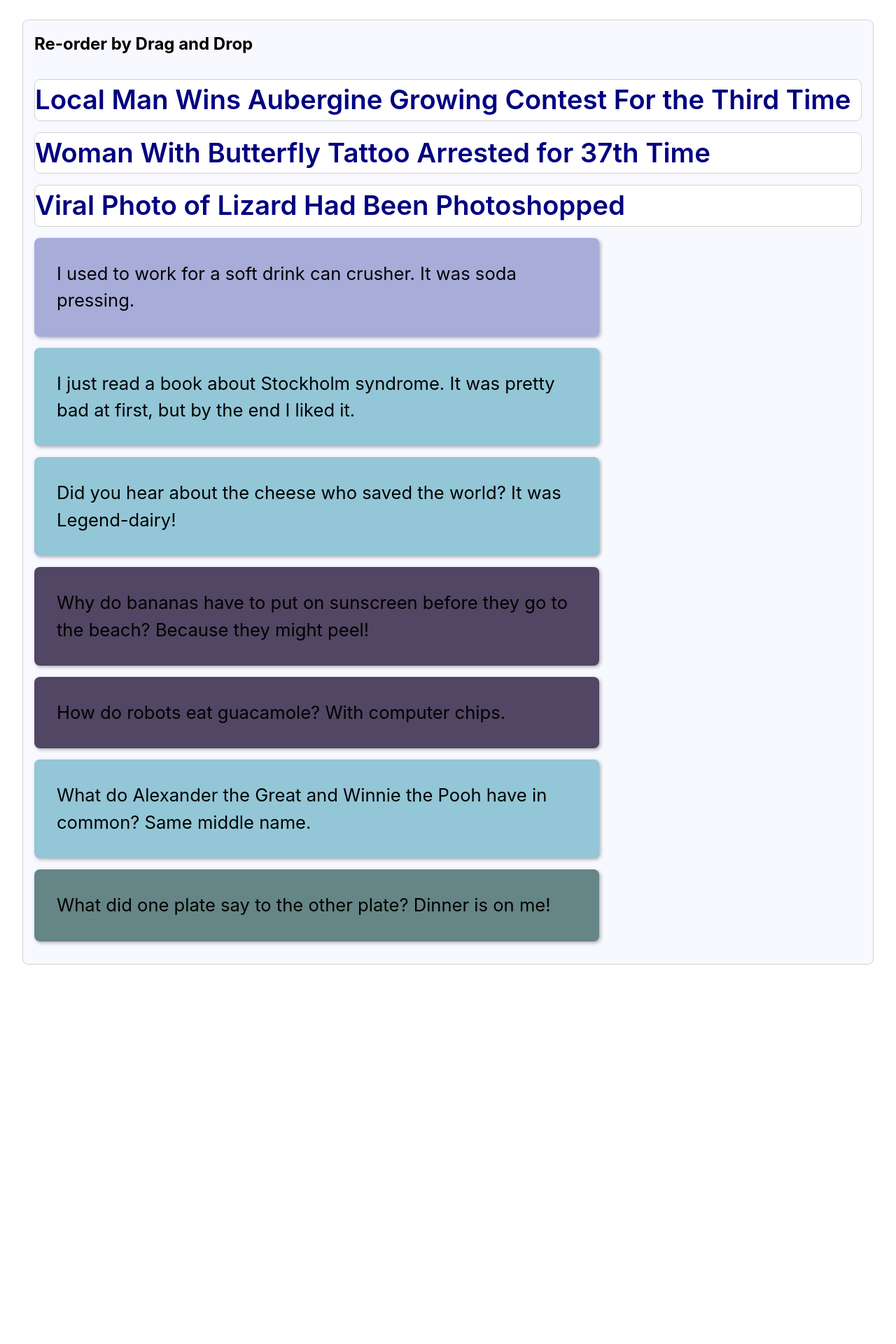
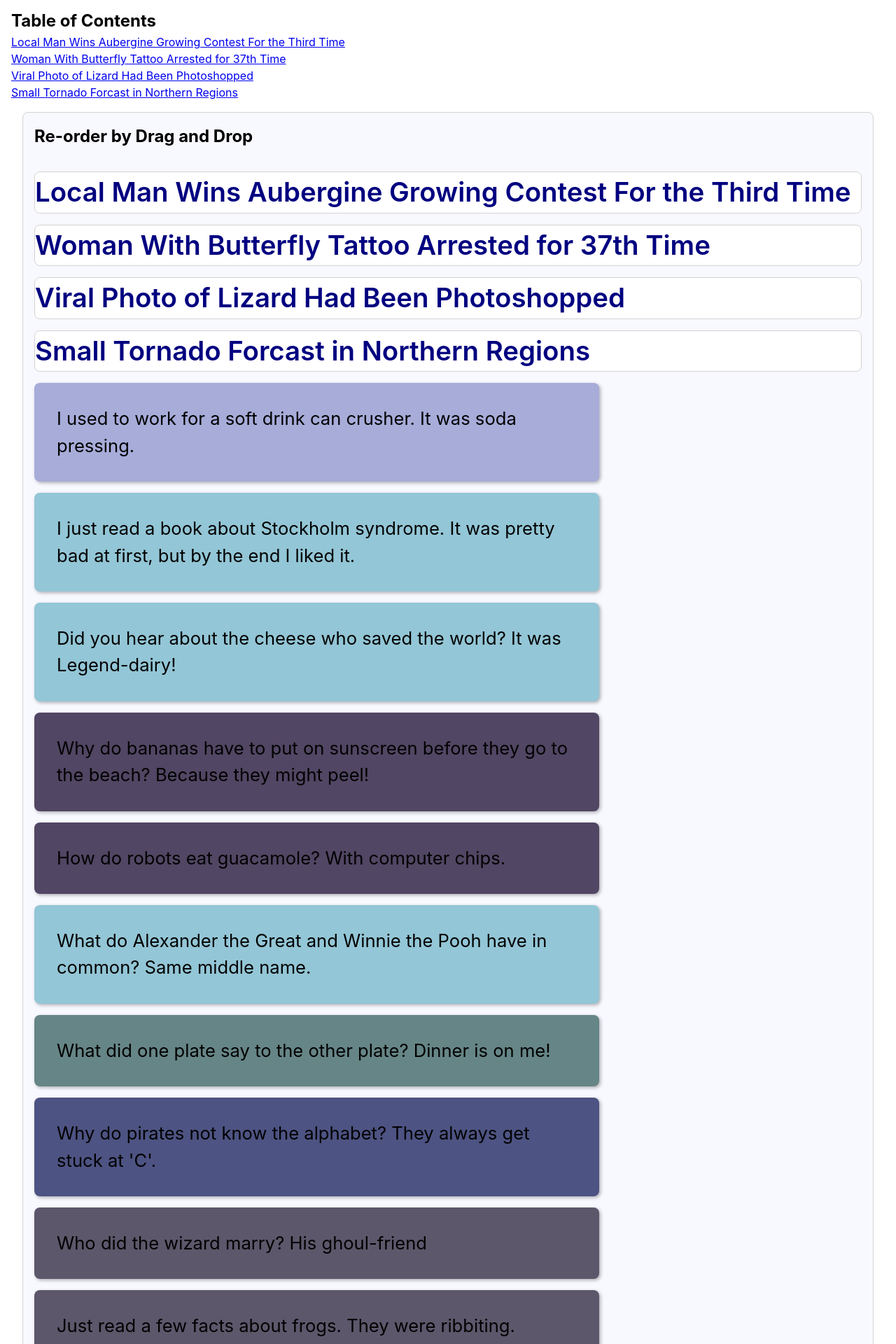
Before and after one commit to AlexKMarshall/HomepageSpikes, a React (Create React App) app: page /drag-drop in a window 1280 px wide. Shown: the part 60-1980 px from the top of the page at 70% size. Before the commit the page ends 1470 px from the top, so only its background shows below. Built offline with nearby package versions, Linux system fonts and the light colour scheme.

Commit message:
add anchor links to headlines

```diff
--- a/package.json
+++ b/package.json
@@ -19,6 +19,7 @@
     "react-intersection-observer": "^8.31.0",
     "react-pdf": "^5.2.0",
     "react-router-dom": "^5.2.0",
+    "react-router-hash-link": "^2.4.0",
     "react-scripts": "4.0.3",
     "react-use-measure": "^2.0.3",
     "styled-components": "^5.2.1",
--- a/src/features/drag-drop.js
+++ b/src/features/drag-drop.js
@@ -1,6 +1,7 @@
 import { useState } from "react";
 import styled from "styled-components";
 import { DragDropContext, Droppable, Draggable } from "react-beautiful-dnd";
+import { HashLink } from "react-router-hash-link";
 
 const types = { WIDGET: "widget", HEADER: "header" };
 
@@ -24,12 +25,17 @@ const jokes = [
   "How do robots eat guacamole? With computer chips.",
   "What do Alexander the Great and Winnie the Pooh have in common? Same middle name.",
   "What did one plate say to the other plate? Dinner is on me!",
+  "Why do pirates not know the alphabet? They always get stuck at 'C'.",
+  "Who did the wizard marry? His ghoul-friend",
+  "Just read a few facts about frogs. They were ribbiting.",
+  "Do you know where you can get chicken broth in bulk? The stock market.",
 ];
 
 const headers = [
   "Local Man Wins Aubergine Growing Contest For the Third Time",
   "Woman With Butterfly Tattoo Arrested for 37th Time",
   "Viral Photo of Lizard Had Been Photoshopped",
+  "Small Tornado Forcast in Northern Regions",
 ];
 
 const jokeItems = jokes.reduce((collection, srcItem, index) => {
@@ -84,6 +90,9 @@ export default function DragDrop() {
   const [order, setOrder] = useState(initialOrder);
 
   const orderedItems = order.map((itemId) => items[itemId]);
+  const orderedHeadlines = orderedItems.filter(
+    (item) => item.type === types.HEADER
+  );
 
   function onDragEnd({ destination, source, draggableId }) {
     if (!destination) {
@@ -99,6 +108,15 @@ export default function DragDrop() {
   }
 
   return (
+    <div>
+      <h2>Table of Contents</h2>
+      <nav style={{ display: "flex", flexDirection: "column" }}>
+        {orderedHeadlines.map((headline) => (
+          <HashLink key={headline.id} to={`/drag-drop#${headline.id}`}>
+            {headline.text}
+          </HashLink>
+        ))}
+      </nav>
       <DragDropContext onDragEnd={onDragEnd}>
         <Container>
           <Title>Re-order by Drag and Drop</Title>
@@ -125,6 +143,7 @@ export default function DragDrop() {
           </Droppable>
         </Container>
       </DragDropContext>
+    </div>
   );
 }
 
@@ -177,6 +196,7 @@ function Header({ id, index, text, color }) {
           {...provided.dragHandleProps}
           ref={provided.innerRef}
           isDragging={snapshot.isDragging}
+          id={id}
         >
           {text}
         </SHeader>
```
Also changed, not shown: 1 other file (tests, documents, lock files or other folders). Lines whose indentation alone changed are shown as unchanged.
